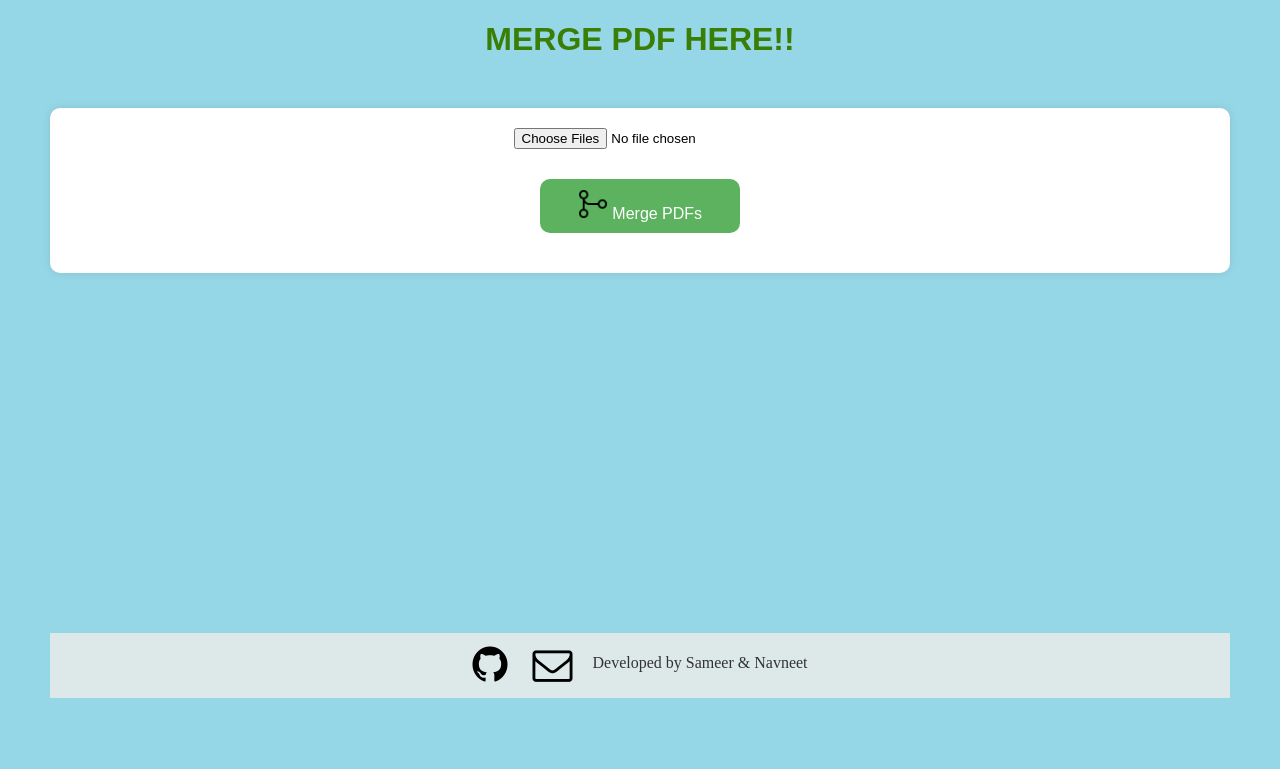
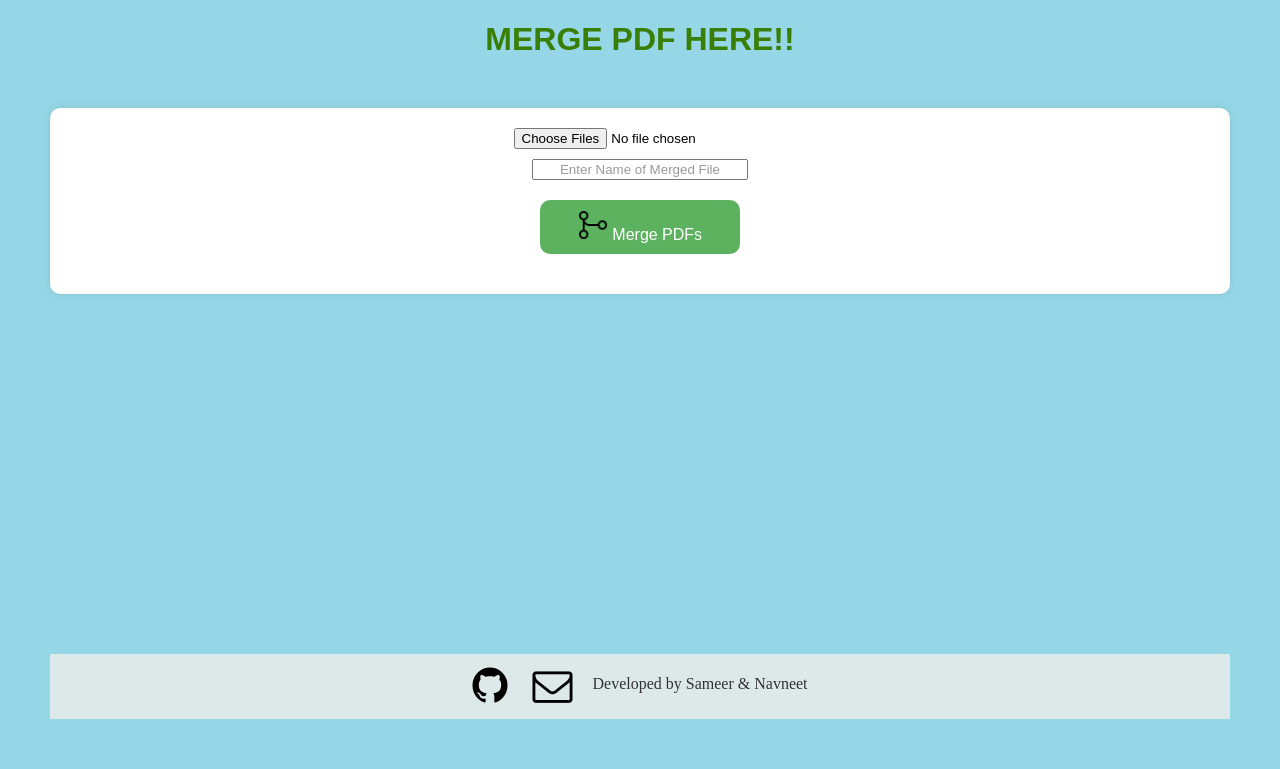
Before and after one commit to its-me-navee/PDF-Merger, a Flask app: page /merge in a window 1280 px wide. Shown: the part 125-894 px from the top of the page. Before the commit the page ends 823 px from the top, so only its background shows below. Run offline with Flask 2, Linux system fonts and the light colour scheme; some web fonts are replaced.

Commit message:
Added Name of merged file name feature

```diff
--- a/merge.py
+++ b/merge.py
@@ -9,6 +9,7 @@ from flask import request, send_file
 def merge_pdfs(container_client):
     # Get uploaded files
     pdf_files = request.files.getlist("pdf_files")
+    mergedFileName = request.form.get("fileName")
 
     # Save uploaded files to Azure Blob Storage
     uploaded_paths = []
@@ -35,7 +36,7 @@ def merge_pdfs(container_client):
             merged_pdf.add_page(page)
 
     # Generate a unique filename for the merged PDF
-    merged_blob_name = str(uuid.uuid4()) + ".pdf"
+    merged_blob_name = mergedFileName + ".pdf"
 
     # Save merged PDF to Azure Blob Storage
     merged_blob_client = container_client.get_blob_client(merged_blob_name)
--- a/templates/mergit.html
+++ b/templates/mergit.html
@@ -1,16 +1,34 @@
 <!DOCTYPE html>
 <html lang="en">
+  <head>
+    <meta charset="UTF-8" />
+    <meta name="viewport" content="width=device-width, initial-scale=1.0" />
+    <link
+      rel="icon"
+      href="{{ url_for('static', filename='img/favicon.ico') }}"
+      type="image/x-icon"
+    />
+    <link
+      rel="stylesheet"
+      href="{{ url_for('static', filename='css/style.css') }}"
+    />
 
-<head>
-    <meta charset="UTF-8">
-    <meta name="viewport" content="width=device-width, initial-scale=1.0">
-    <link rel="icon" href="{{ url_for('static', filename='img/favicon.ico') }}" type="image/x-icon">
-    <link rel="stylesheet" href="{{ url_for('static', filename='css/style.css') }}">
-
-    <link rel="stylesheet" href="static/fonts/fontawesome-all.min.css?h=28fcdefe8a87593f1f43b7d9951e0cba">
-    <link rel="stylesheet" href="static/fonts/font-awesome.min.css?h=28fcdefe8a87593f1f43b7d9951e0cba">
-    <link rel="stylesheet" href="static/fonts/ionicons.min.css?h=28fcdefe8a87593f1f43b7d9951e0cba">
-    <link rel="stylesheet" href="static/fonts/fontawesome5-overrides.min.css?h=28fcdefe8a87593f1f43b7d9951e0cba">
+    <link
+      rel="stylesheet"
+      href="static/fonts/fontawesome-all.min.css?h=28fcdefe8a87593f1f43b7d9951e0cba"
+    />
+    <link
+      rel="stylesheet"
+      href="static/fonts/font-awesome.min.css?h=28fcdefe8a87593f1f43b7d9951e0cba"
+    />
+    <link
+      rel="stylesheet"
+      href="static/fonts/ionicons.min.css?h=28fcdefe8a87593f1f43b7d9951e0cba"
+    />
+    <link
+      rel="stylesheet"
+      href="static/fonts/fontawesome5-overrides.min.css?h=28fcdefe8a87593f1f43b7d9951e0cba"
+    />
     <title>PDF Fusion Hub</title>
   </head>
 
@@ -18,19 +36,45 @@
     <header>
       <nav>
         <a href="/" title="Go to Home">
-                <img src="{{ url_for('static', filename='img/logo.png') }}" alt="PDF-Fusion-Hub" title="Home">
+          <img
+            src="{{ url_for('static', filename='img/logo.png') }}"
+            alt="PDF-Fusion-Hub"
+            title="Home"
+          />
         </a>
       </nav>
     </header>
     <h1>MERGE PDF HERE!!</h1>
 
-    <form action="/add" method="post" enctype="multipart/form-data" onsubmit="return validateFiles()">
-        <input type="file" name="pdf_files" accept=".pdf, application/pdf" multiple required>
-        <button type="submit" style="margin: 20px;">
-            <img src="{{ url_for('static', filename='img/merge_icon.png') }}" width="30" height="30">
+    <form
+      action="/add"
+      method="post"
+      enctype="multipart/form-data"
+      onsubmit="return validateFiles()"
+    >
+      <input
+        type="file"
+        name="pdf_files"
+        accept=".pdf, application/pdf"
+        multiple
+        required
+      />
+      <input
+        type="text"
+        name="fileName"
+        placeholder="Enter Name of Merged File"
+        style="width: 13rem; text-align: center"
+        required
+      />
+      <button type="submit" style="margin: 20px">
+        <img
+          src="{{ url_for('static', filename='img/merge_icon.png') }}"
+          width="30"
+          height="30"
+        />
         Merge PDFs
       </button>
-        <div id="fileValidationMessage" style="color: red;"></div>
+      <div id="fileValidationMessage" style="color: red"></div>
     </form>
 
     <script>
@@ -40,15 +84,18 @@
 
         // Check the number of selected files
         if (input.files.length < 2) {
-                displayError('Please select at least two files for merging.');
+          displayError("Please select at least two files for merging.");
           return false;
         }
-
 
         // Check the size of the first file
         for (var i = 0; i < input.files.length; i++) {
           if (input.files[i].size > maxSize) {
-                    displayError('File No. ' + (i + 1) + ' size exceeds the limit. Please upload a smaller file.');
+            displayError(
+              "File No. " +
+                (i + 1) +
+                " size exceeds the limit. Please upload a smaller file."
+            );
             return false;
           }
         }
@@ -59,40 +106,59 @@
       }
 
       function displayError(message) {
-            var errorMessageElement = document.getElementById('fileValidationMessage');
+        var errorMessageElement = document.getElementById(
+          "fileValidationMessage"
+        );
         errorMessageElement.textContent = message;
       }
 
       function clearError() {
-            var errorMessageElement = document.getElementById('fileValidationMessage');
-            errorMessageElement.textContent = '';
+        var errorMessageElement = document.getElementById(
+          "fileValidationMessage"
+        );
+        errorMessageElement.textContent = "";
       }
     </script>
 
-
-
     {% if download_link %}
     <div>
-        <a class="button" style="margin: 20px; width: 200px; position: justify;" href="{{ download_link }}" download>Download Merged PDF</a>
+      <a
+        class="button"
+        style="margin: 20px; width: 200px; position: justify"
+        href="{{ download_link }}"
+        download
+        >Download Merged PDF</a
+      >
     </div>
 
     {% endif %}
-    <section style="margin-top: 45vh;">
+    <section style="margin-top: 45vh">
       <div class="container">
         <footer>
           <div class="social">
-
             <a href="https://github.com/its-me-navee/PDF-Merger">
-                <i class="icon ion-social-github" style="color: black;font-size: 40px;"></i>
+              <i
+                class="icon ion-social-github"
+                style="color: black; font-size: 40px"
+              ></i>
             </a>
             <a href="mailto:you@navee4501@gmail.com">
-                <i class="fa fa-envelope-o" style="color: black;font-size: 40px;"></i>
+              <i
+                class="fa fa-envelope-o"
+                style="color: black; font-size: 40px"
+              ></i>
             </a>
           </div>
-            <p style="font-family:'Times New Roman', Times, serif;text-align: center;">Developed by Sameer & Navneet</p>
+          <p
+            style="
+              font-family: 'Times New Roman', Times, serif;
+              text-align: center;
+            "
+          >
+            Developed by Sameer & Navneet
+          </p>
         </footer>
       </div>
     </section>
   </body>
-
 </html>
```
Lines whose indentation alone changed are shown as unchanged.
